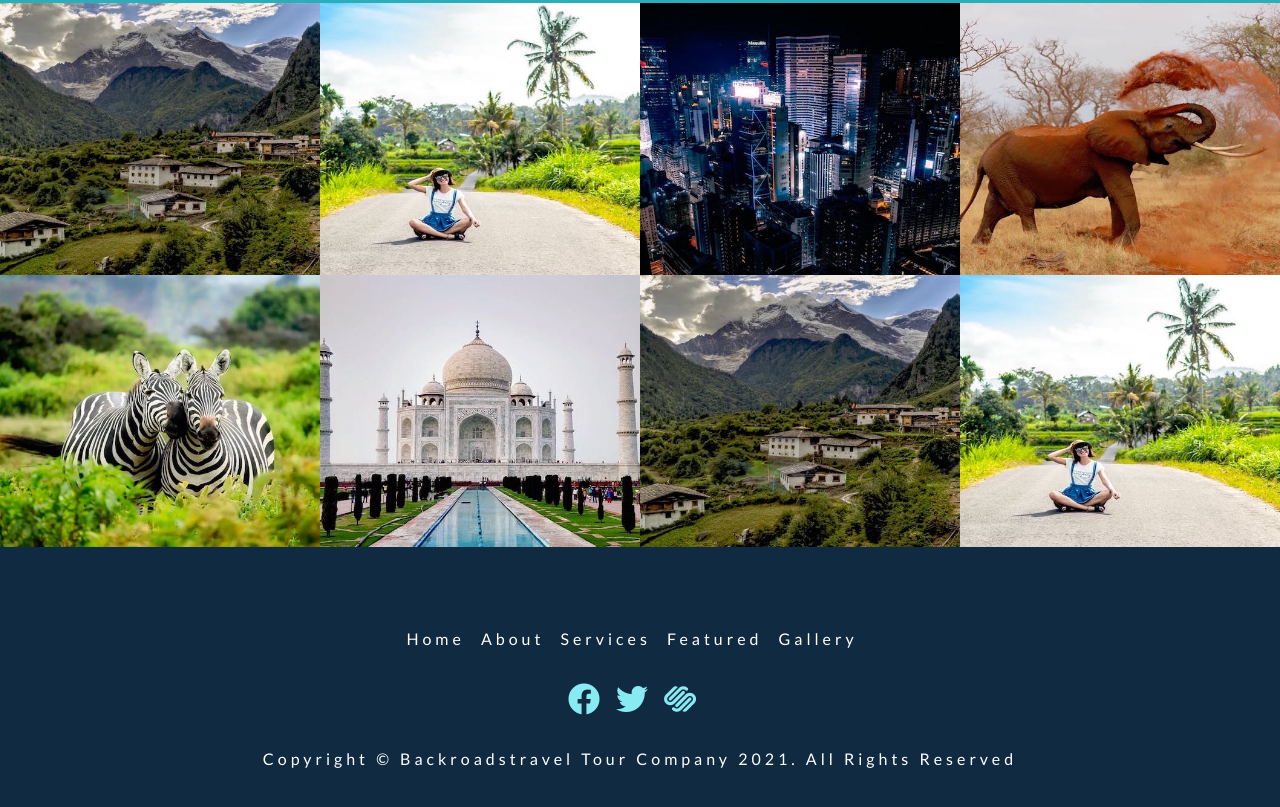
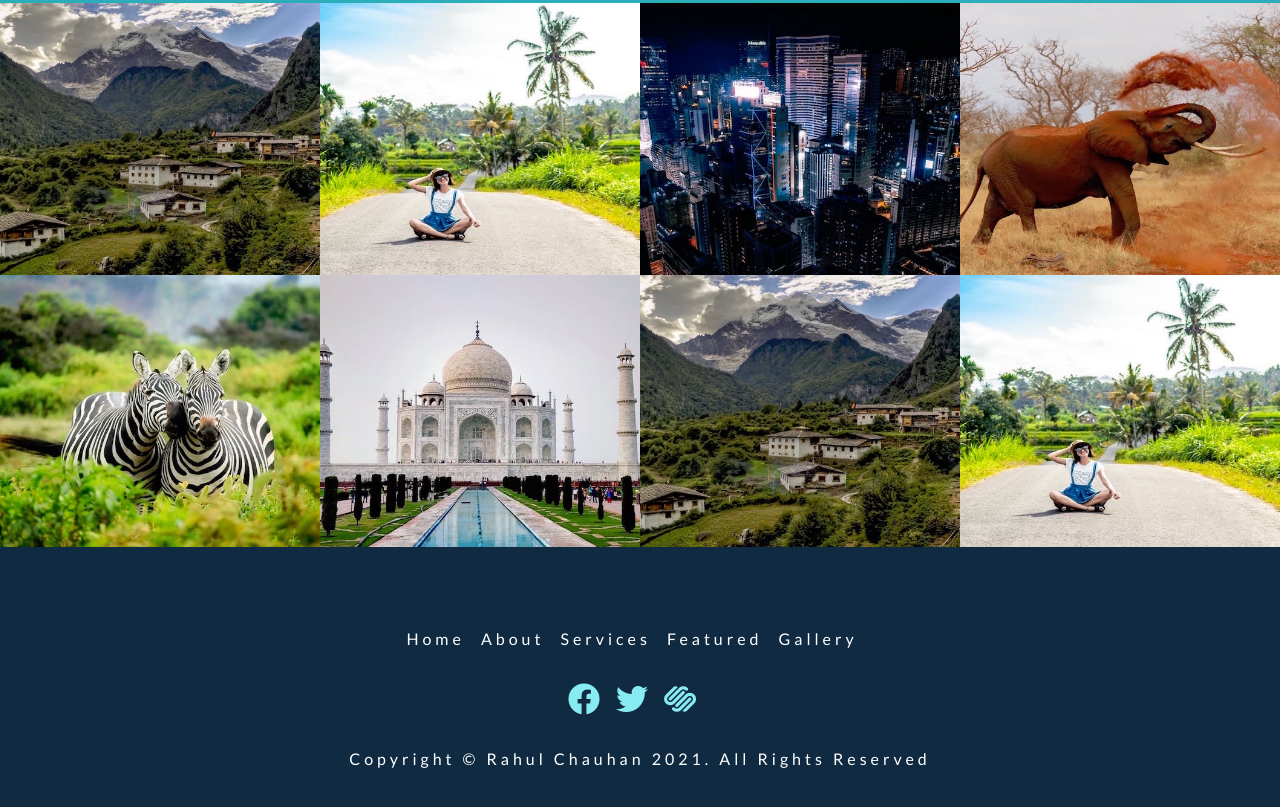
Before and after one commit to rahulchauhan17/backroads-flex-project, a plain HTML site: page index.html in a window 1280 px wide. Shown: the part 3456-4263 px from the top of the page. Drawn offline with Linux system fonts and the light colour scheme.

Commit message:
Changed copyright name

```diff
--- a/index.html
+++ b/index.html
@@ -475,8 +475,8 @@
       </ul>
       <!-- End of Footer Icons -->
       <p class="copyright">
-        copyright &copy; Backroadstravel tour Company
-        <span id="date"></span>. all rights reserved
+        copyright &copy; Rahul Chauhan <span id="date"></span>. all rights
+        reserved
       </p>
     </footer>
     <!-- js -->
```
